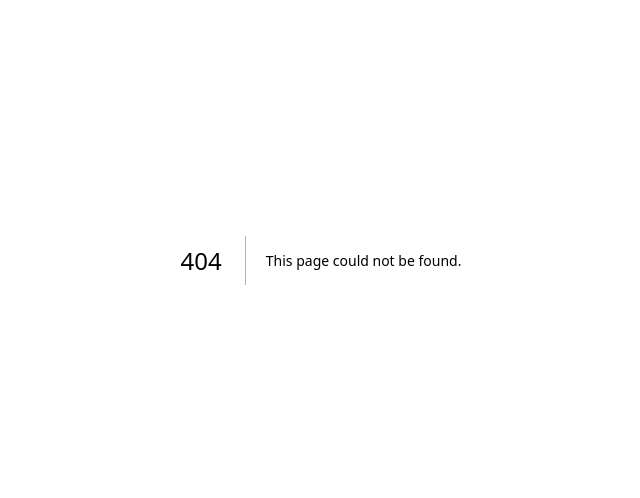
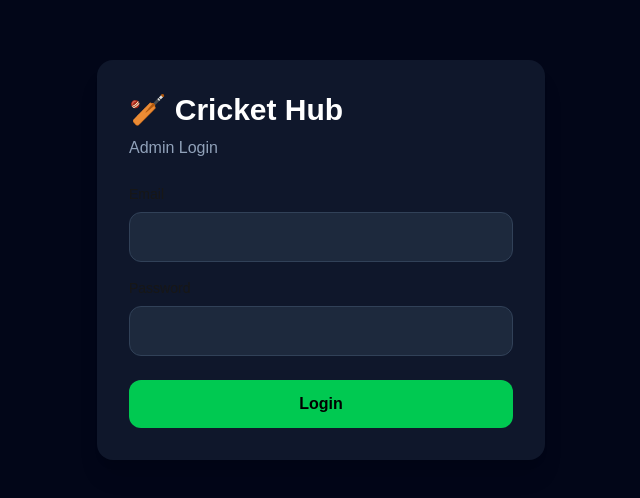
Before and after one commit to kashifanisahmedbaksh3-alt/cricket-hub, a Next.js app: page /login in a window 1280 px wide. Before the commit this address had no page. Shown: the part 140-638 px from the top of the page, without its empty margins (319-959 px from the left). Built offline with nearby package versions, Linux system fonts and the light colour scheme; no server answers.

Commit message:
Added admin login page

```diff
--- /dev/null
+++ b/app/login/page.tsx
@@ -0,0 +1,75 @@
+"use client";
+
+import { useState } from "react";
+import { useRouter } from "next/navigation";
+import { supabase } from "@/lib/supabase";
+
+export default function LoginPage() {
+  const router = useRouter();
+
+  const [email, setEmail] = useState("");
+  const [password, setPassword] = useState("");
+  const [loading, setLoading] = useState(false);
+
+  async function login() {
+    setLoading(true);
+
+    const { error } = await supabase.auth.signInWithPassword({
+      email,
+      password,
+    });
+
+    setLoading(false);
+
+    if (error) {
+      alert(error.message);
+      return;
+    }
+
+    router.push("/");
+    router.refresh();
+  }
+
+  return (
+    <main className="min-h-screen bg-slate-950 flex items-center justify-center">
+      <div className="w-full max-w-md rounded-2xl bg-slate-900 p-8 shadow-xl">
+        <h1 className="text-3xl font-bold text-white">
+          🏏 Cricket Hub
+        </h1>
+
+        <p className="mt-2 text-slate-400">
+          Admin Login
+        </p>
+
+        <div className="mt-6">
+          <label className="block text-sm mb-2">Email</label>
+
+          <input
+            className="w-full rounded-xl border border-slate-700 bg-slate-800 p-3"
+            value={email}
+            onChange={(e)=>setEmail(e.target.value)}
+          />
+        </div>
+
+        <div className="mt-4">
+          <label className="block text-sm mb-2">Password</label>
+
+          <input
+            type="password"
+            className="w-full rounded-xl border border-slate-700 bg-slate-800 p-3"
+            value={password}
+            onChange={(e)=>setPassword(e.target.value)}
+          />
+        </div>
+
+        <button
+          onClick={login}
+          disabled={loading}
+          className="mt-6 w-full rounded-xl bg-green-500 py-3 font-bold text-black"
+        >
+          {loading ? "Signing In..." : "Login"}
+        </button>
+      </div>
+    </main>
+  );
+}
```
